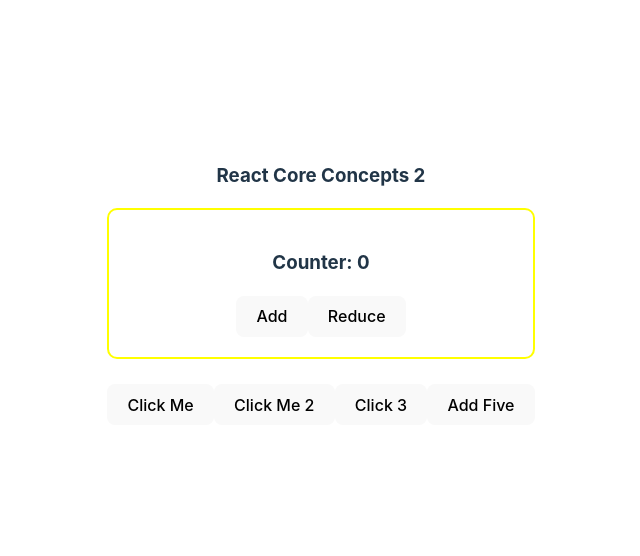
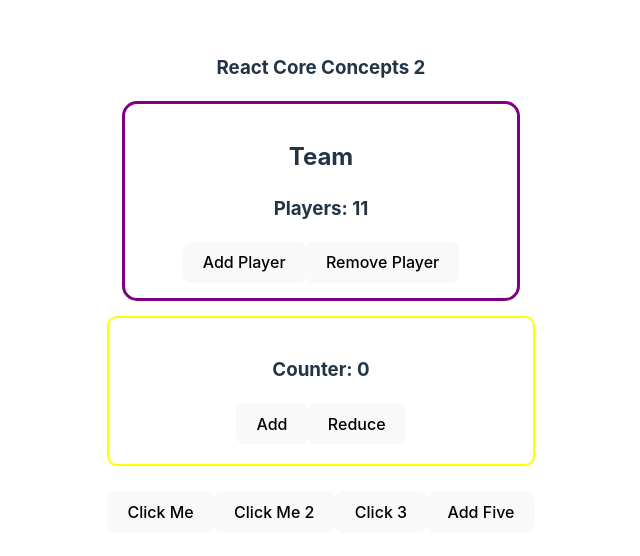
Before and after one commit to rootnure/react-core-concepts-part2-39, a React (Vite) app: page / in a window 1280 px wide. Shown: the part 116-672 px from the top of the page, without its empty margins (319-959 px from the left). Built offline with nearby package versions, Linux system fonts and the light colour scheme.

Commit message:
Understand the concept of useState and react hooks

```diff
--- a/src/App.jsx
+++ b/src/App.jsx
@@ -1,5 +1,6 @@
 import './App.css'
 import Counter from './Counter';
+import Team from './Team';
 
 function App() {
 
@@ -18,6 +19,9 @@
   return (
     <>
       <h3>React Core Concepts 2</h3>
+
+      <Team></Team>
+
       <Counter></Counter>
       {/* <button onclick="handleClick()">Click Me</button> */}
       <button onClick={handleClick}>Click Me</button>
--- a/src/Counter.jsx
+++ b/src/Counter.jsx
@@ -13,8 +13,6 @@
         setCount(newCount);
     }
 
-    console.log(count);
-
     return (
         <div style={{border: '2px solid yellow', borderRadius: '10px', marginBottom: '25px', padding: '20px'}}>
             <h3>Counter: {count}</h3>
--- /dev/null
+++ b/src/Team.jsx
@@ -0,0 +1,39 @@
+import { useState } from "react"
+
+export default function Team() {
+    const [team, setTeam] = useState(11);
+
+    const handleAddPlayer = () => {
+        const newTeam = team + 1;
+        if(newTeam > 24 ) {
+            alert('Team at maximum capacity. Cannot add new player.');
+            return;
+        }
+        setTeam(newTeam);
+    }
+
+    const handleRemovePlayer = () => {
+        const newTeam = team - 1;
+        if(newTeam < 10) {
+            alert('Cannot remove player. Minimum player reached.');
+            return;
+        }
+        setTeam(newTeam);
+    }
+
+    const teamStyles = {
+        border: '3px solid purple',
+        margin: '15px',
+        padding: '15px',
+        borderRadius: '15px'
+    }
+
+    return (
+        <div style={teamStyles}>
+            <h2>Team</h2>
+            <h3>Players: {team}</h3>
+            <button onClick={handleAddPlayer}>Add Player</button>
+            <button onClick={handleRemovePlayer}>Remove Player</button>
+        </div>
+    )
+}
```
